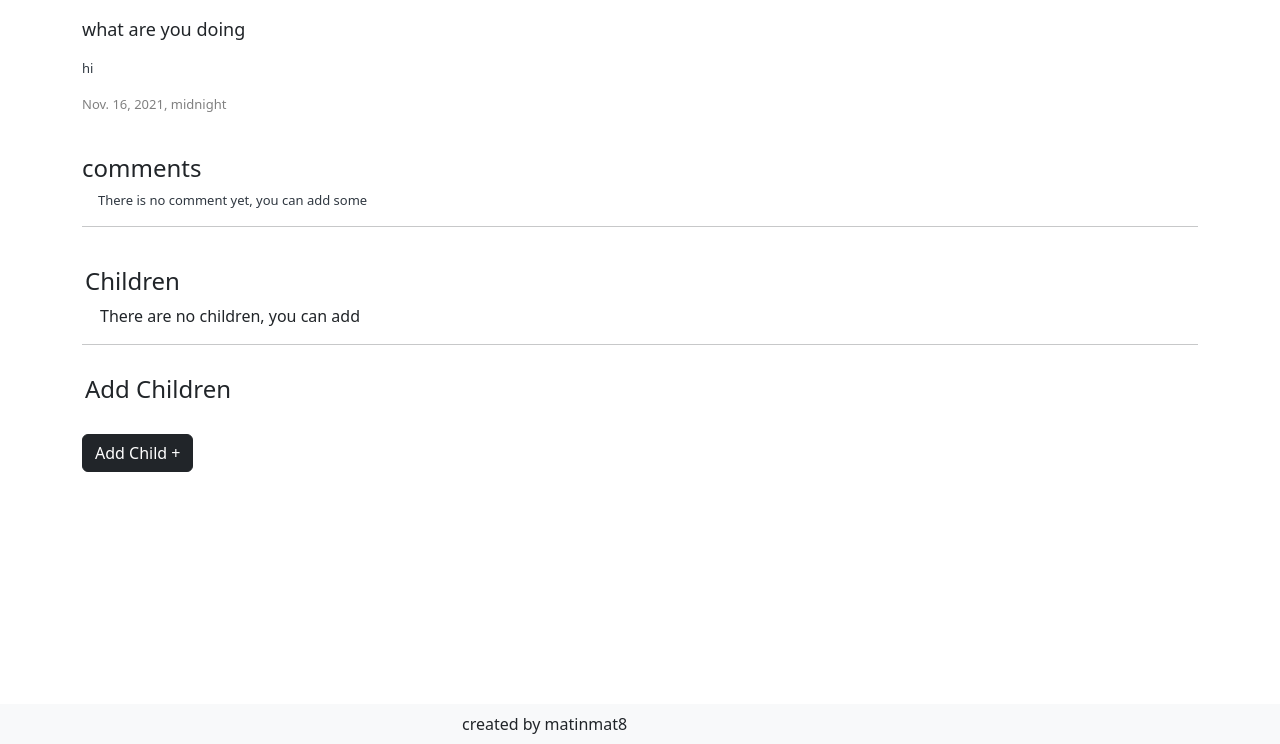
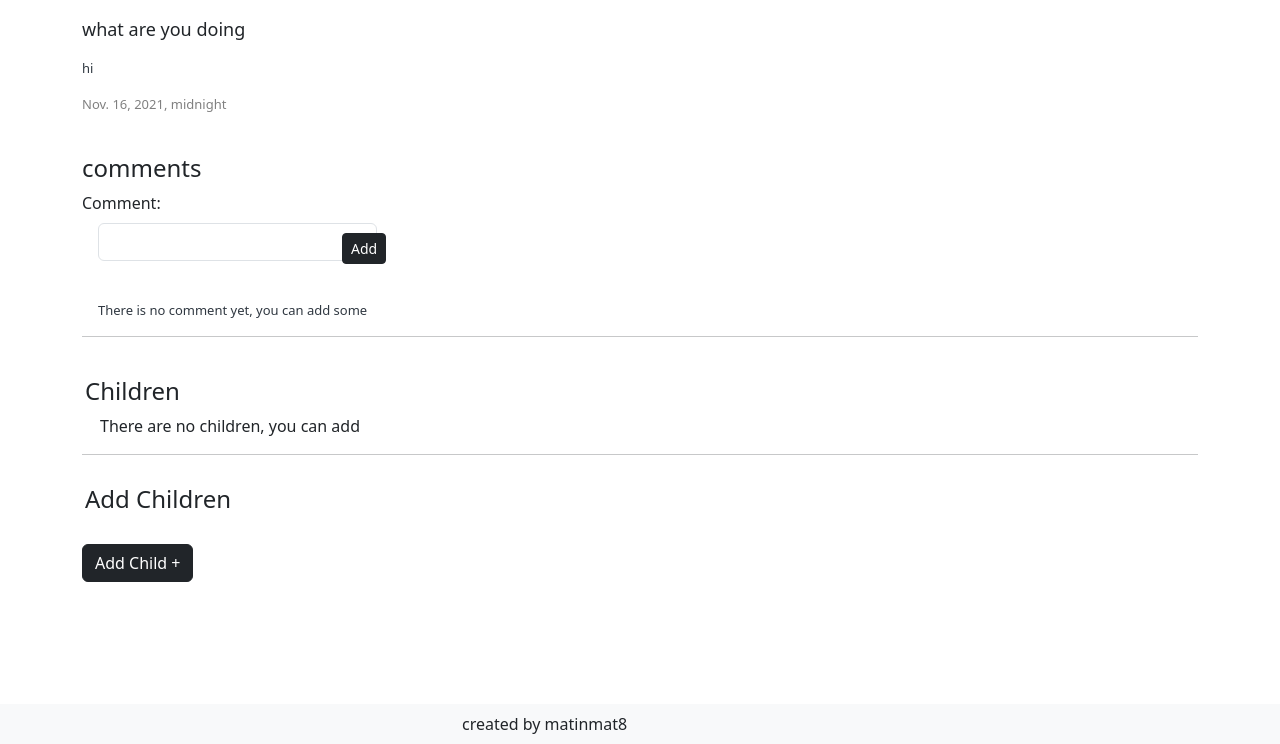
Before and after one commit to matinmat8/ToDoList, a Django app: page /list/children/19/ in a window 1280 px wide. Shown: the part 56-800 px from the top of the page. Run offline with Django 3.2, Linux system fonts and the light colour scheme; a user stored in the database is signed in; data comes from the database, SQL or seed files in the repository; data that the repository does not hold is empty; some libraries are stand-ins or nearby versions.

Commit message:
add form-control class and handle for in template

```diff
--- a/todolist/forms.py
+++ b/todolist/forms.py
@@ -48,9 +48,8 @@ class CommentForm(forms.ModelForm):
         model = Comment
         fields = ['comment']
 
-    widgets = {
-        'comment': forms.TextInput(attrs={
-            'class': 'form-control',
-            'style': 'display:inline;'
+    def __init__(self, *args, **kwargs):
+        super(CommentForm, self).__init__(*args, **kwargs)
+        self.fields['comment'].widget.attrs.update({
+            'class': 'form-control w-25 mx-3 mt-2'
         })
-    }
--- a/todolist/templates/todolist/children.html
+++ b/todolist/templates/todolist/children.html
@@ -8,6 +8,11 @@
     <p style="font-size:small; color:gray">{{ work.due_date }}</p>
     <br>
     <h4>comments</h4>
+      <form method="post" action="{% url 'todolist:add_comment' work.pk %}">
+          {% csrf_token %}
+          {{ comment_form.as_p }}
+          <button style="display: inline; margin:-85px 0 0 260px" class="btn btn-dark btn-sm" type="submit">Add</button>
+      </form>
     {% for comment in comments %}
         <p style="font-size:small; color:#303841" class="mx-3">{{ comment.comment }}</p>
     {% empty %}
```
